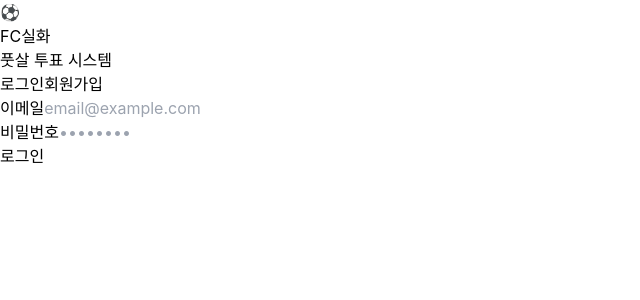
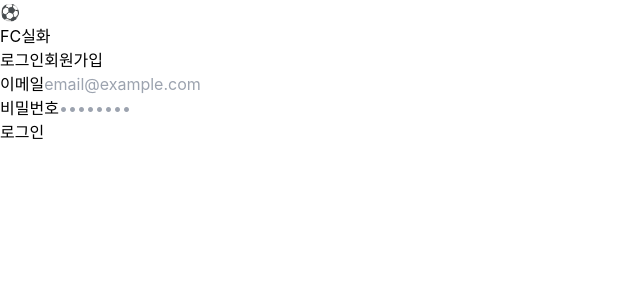
Before and after one commit to pro2569-ux/realstory, a React (Vite) app: page /login in a window 1280 px wide. Shown: the top 300 px of the page, without its empty margins (0-640 px from the left). Built offline with nearby package versions, Linux system fonts and the light colour scheme; no server answers.

Commit message:
Update Login.tsx

```diff
--- a/src/pages/Login.tsx
+++ b/src/pages/Login.tsx
@@ -41,7 +41,6 @@ export default function Login() {
         <div className="text-center mb-6 sm:mb-8">
           <div className="text-5xl sm:text-6xl mb-3">⚽</div>
           <h1 className="text-2xl sm:text-3xl font-bold text-gray-800 mb-2">FC실화</h1>
-          <p className="text-sm sm:text-base text-gray-600">풋살 투표 시스템</p>
         </div>
 
         <div className="flex gap-2 mb-6">
```
